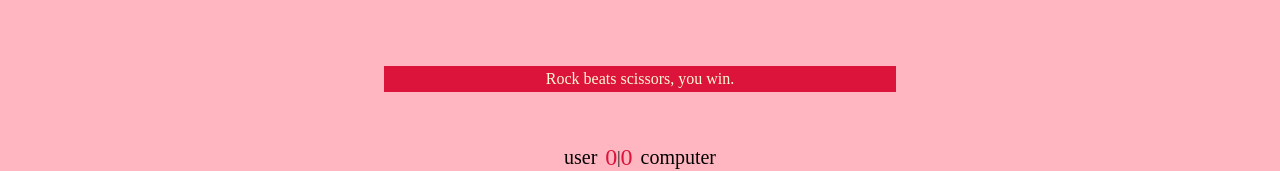
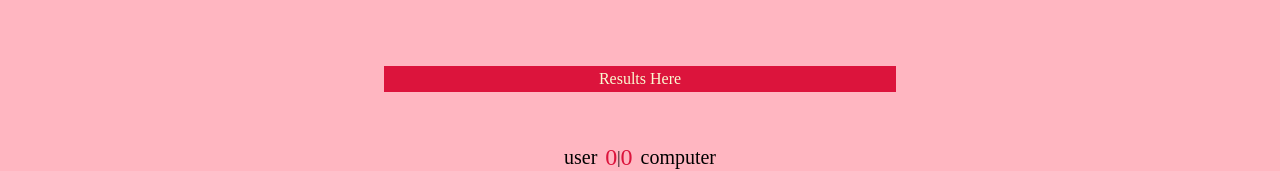
Before and after one commit to cmfredricksen/Rock-Paper-Scissors, a plain HTML site: page index.html in a window 1280 px wide. Shown: the part 293-464 px from the top of the page. Drawn offline with Linux system fonts and the light colour scheme.

Commit message:
fixed results banner

```diff
--- a/index.html
+++ b/index.html
@@ -26,7 +26,7 @@
   </div>
 
   <div class="result">
-      <p>Rock beats scissors, you win.</p>
+      <p>Results Here</p>
   </div>
 
   <div class="score-board">
```
